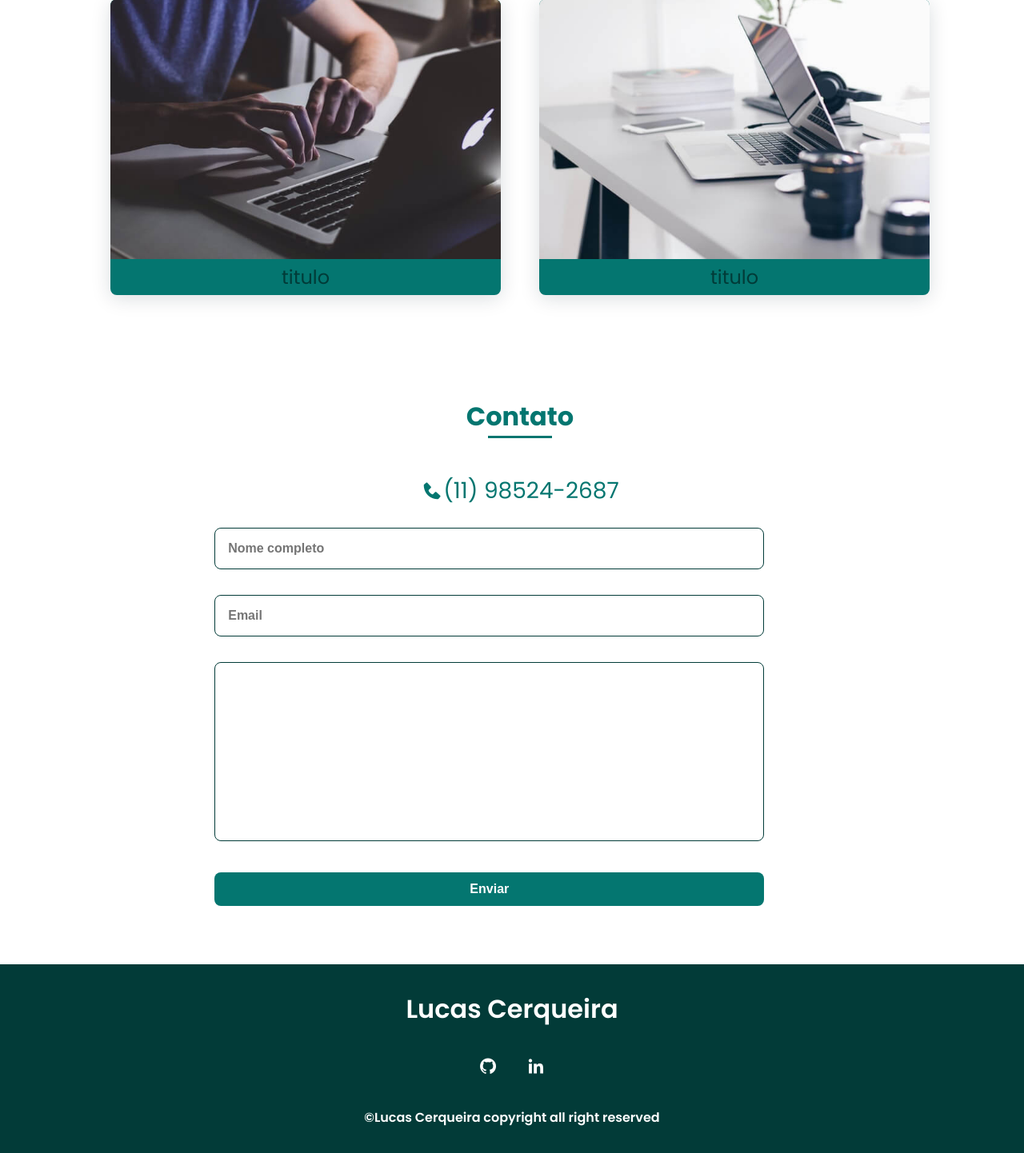
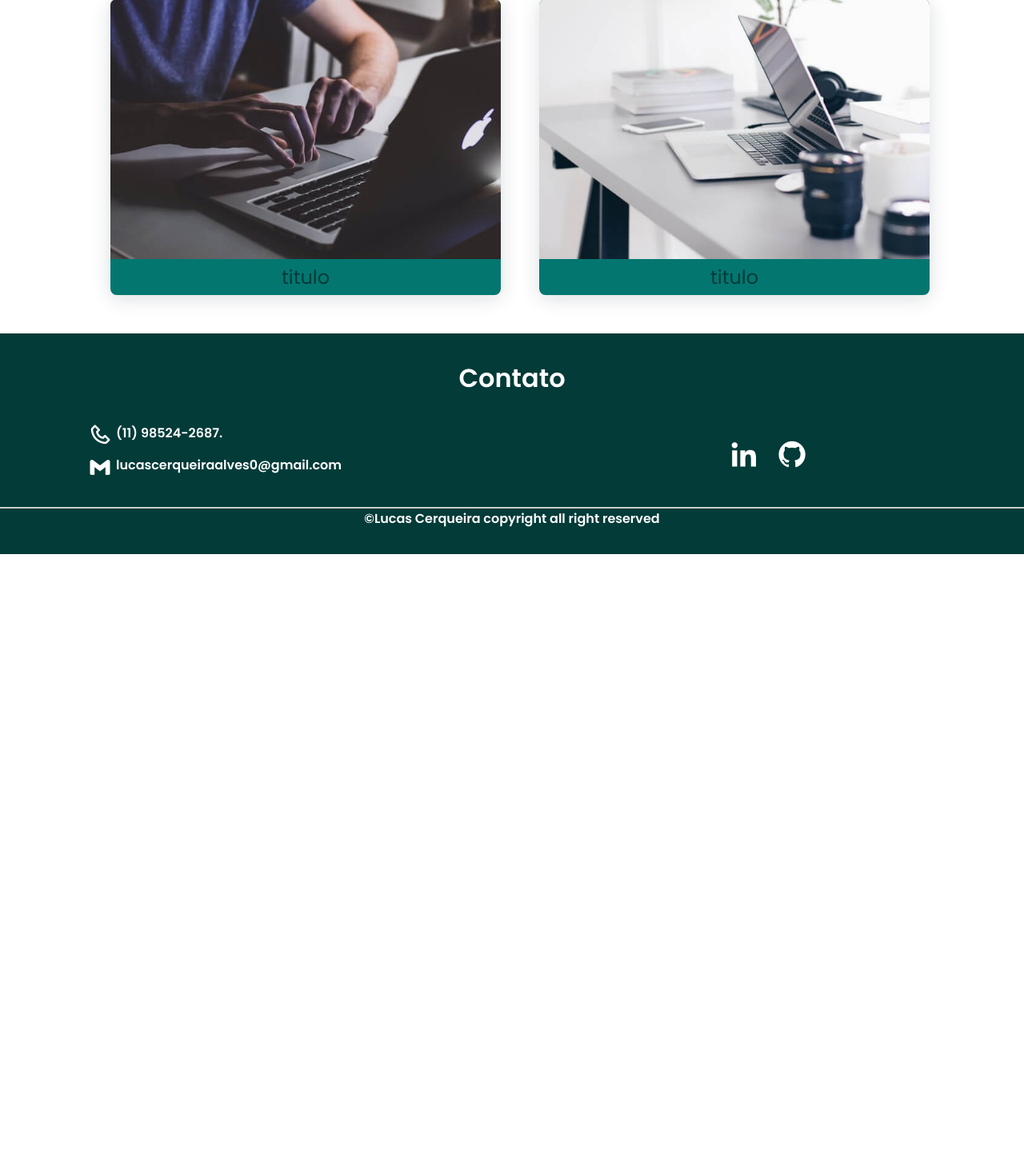
Before and after one commit to LucasCerqueiraalves/portfolio, a PHP site: page / in a window 1280 px wide. Shown: the part 2919-4361 px from the top of the page at 80% size. After the commit the page ends 3612 px from the top, so only its background shows below. Run offline with PHP 8.4, Linux system fonts and the light colour scheme.

Commit message:
Alterando css e adicinando alguns icones no footer

```diff
--- a/assets/css/style.css
+++ b/assets/css/style.css
@@ -153,6 +153,57 @@ img {
 
 .contact__form textarea{
     resize: none;
+}
+
+.container{
+    display: flex;
+    flex-direction: column;
+}
+.container a {
+    text-decoration: none;
+    color: #fff;
+}
+.container-area {
+    display: flex;
+    justify-content: space-between;
+    align-items: center;
+
+}
+
+.areaLeft {
+    width: 50%;
+
+}
+.areaLeft .tel {
+    display: flex;
+    margin-left: 110px;
+}
+.areaLeft .tel .icon {
+    font-size: 30px;
+    letter-spacing: 5px;
+    margin-bottom: 10px;
+
+}
+
+.container .areaRight {
+    width: 50%;
+}
+.container .areaRight .redeSocial {
+    display: flex;
+    align-items: center;
+    justify-content: center;
+}
+.container .areaRight .redeSocial .icon {
+    font-size: 40px;
+    padding: 10px;
+}
+.container .areaRight .redeSocial .icon:hover {
+    font-size: 45px;
+    color: blue;
+}
+.direito {
+    margin-top: 25px;
+    border-top: 2px solid #ccc;
 }
 @media screen and (max-width: 768px) {
     .nav__menu{
--- a/index.html
+++ b/index.html
@@ -45,9 +45,9 @@
             </div>
 
             <div class="home__social">
-                <a href="" class="home__social-icon"><i class='bx bxl-linkedin'></i></a>
-                <a href="" class="home__social-icon"><i class='bx bxl-github'></i></a>
-                <a href="" class="home__social-icon"><i class='bx bxl-gmail'></i></a>
+                <a href="www.linkedin.com/in/lucas-cerqueira-alves-96817119b" class="home__social-icon"><i class='bx bxl-linkedin'></i></a>
+                <a href="https://github.com/LucasCerqueiraalves" class="home__social-icon"><i class='bx bxl-github'></i></a>
+                <a href="https://mail.google.com/mail/u/0/#inbox" class="home__social-icon"><i class='bx bxl-gmail'></i></a>
             </div>
 
             <div class="home__img">
@@ -180,7 +180,7 @@
                 </div>
             </section>
         <!--CONTATO-->
-            <section class="contact section" id="contato">
+         <!--   <section class="contact section" id="contato">
                 <h2 class="section-title bd-grid">Contato</h2>
                     <div class="infoPessoal">
                         <div class="iconTel">
@@ -198,17 +198,31 @@
                         <input type="submit" value="Enviar" class="contact__button button" />
                     </form>
                 </div>
-            </section>
+            </section> -->
     </main>
 
     <!--FOOTER-->
     <footer class="footer">
-        <p class="footer__title">Lucas Cerqueira</p>
-
-        <div class="footer__social">
-            <a href="#" class="footer__icon"><i class='bx bxl-github'></i></a>
-            <a href="#" class="footer__icon"><i class='bx bxl-linkedin'></i></a>
-
+        <p class="footer__title">Contato</p>
+        <div class="container">
+            <div class="container-area">
+                <div class="areaLeft">
+                    <div class="tel">
+                        <i class='bx bx-phone  icon'></i>
+                        <p>(11) 98524-2687.</p>
+                    </div>
+                    <div class="tel">
+                        <i class='bx bxl-gmail icon'></i>
+                        <p>lucascerqueiraalves0@gmail.com</p>
+                    </div>
+                </div>
+                <div class="areaRight">
+                    <div class="redeSocial">
+                       <a href=""www.linkedin.com/in/lucas-cerqueira-alves-96817119b"><i class='bx bxl-linkedin icon'></i></a>
+                       <a href="https://github.com/LucasCerqueiraalves"> <i class='bx bxl-github icon'></i></a>
+                    </div>
+                </div>
+            </div>
         </div>
         <p class="direito">&#169Lucas Cerqueira copyright all right reserved</p>
     </footer>
```
